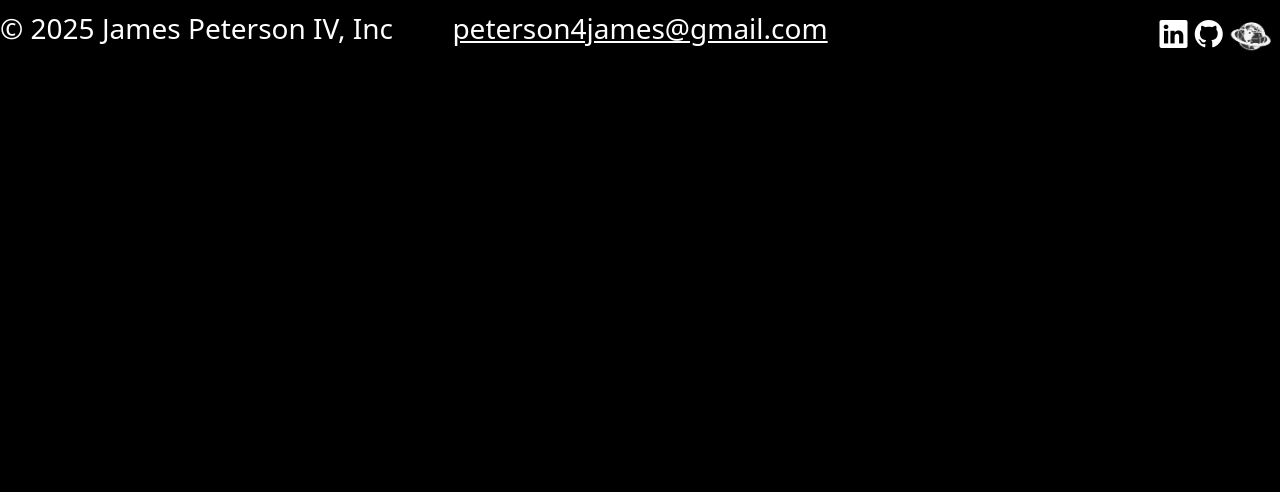
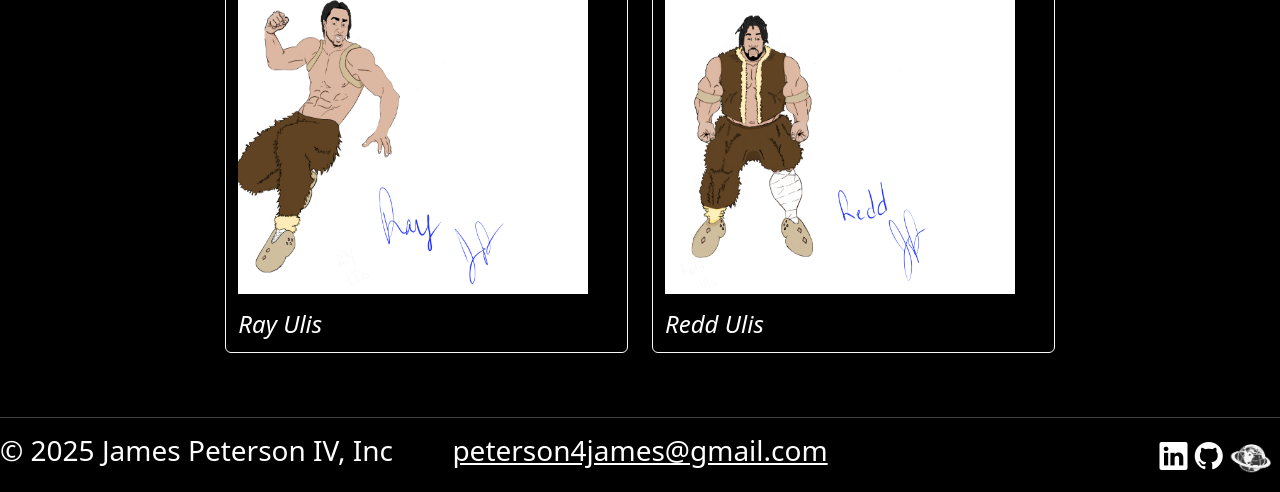
Before and after one commit to JamesPetersonIV/jp4Web, a Django app: page /artpf/ in a window 1280 px wide. Shown: the part 3546-4038 px from the top of that part. Before the commit the page ends 3616 px from the top of that part, so only its background shows below. Run offline with Django 4.2, Linux system fonts and the light colour scheme; data comes from the database, SQL or seed files in the repository; the page is wider than the window, and the part outside it is not shown.

Commit message:
Tab logo added, Text response, & header change

```diff
--- a/bio/templates/bio/artpf.html
+++ b/bio/templates/bio/artpf.html
@@ -6,14 +6,12 @@
 {% block content %}
 
 
-<div class="container-fluid">
-
-
+<div class="container-fluid" id="artcard">
     <div class="row justify-content-center">
         {% for a in art %}
             <div class="col-12 col-sm-6 col-md-4 text-center mb-5">
                 <a href="{% url 'info' a.pk %}" style="text-decoration: none;">
-                    <div class="d-flex flex-row align-items-center btn btn-outline-light">
+                    <div class="d-flex flex-row align-items-center btn btn-outline-light" style="flex-wrap: wrap;">
                         <img class="img-fluid mr-3" id="mylogo" src="{{ a.img.url }}" height="300" width="350">
                         <div class="text-left">
                             <h4 class="mt-3" style="color: white;"><i>{{ a.name }}</i></h4>
--- a/bio/templates/bio/base.html
+++ b/bio/templates/bio/base.html
@@ -9,6 +9,7 @@
         <link rel="stylesheet" href="https://cdn.jsdelivr.net/npm/bootstrap-icons@1.10.2/font/bootstrap-icons.css">
         <link rel="stylesheet" type="text/css" href="{% static 'style.css' %}">
         <style>
+            /*library*/
             .scroll-container {
                 overflow-x: auto;
                 white-space: nowrap;
@@ -145,6 +146,7 @@
 
         </style>
         <title>JP4</title>
+        <link rel="icon" href="{% static 'images/MyLogo2.png' %}">
     </head>
     <body style="background-color: black;">
         {% include 'bio/header.html' %}
--- a/bio/templates/bio/header.html
+++ b/bio/templates/bio/header.html
@@ -1,7 +1,7 @@
 {% load static %}
 
 <div>
-    <img src="{% static 'images/art-water.gif' %}" class="d-block w-100" alt="..." height="500px">
+    <img src="{% static 'images/giphy.gif' %}" class="d-block w-100" alt="..." height="500px">
 
     <!-- Image and text -->
     <nav class="navbar navbar-dark">
```
Also changed, not shown: 1 other file.
